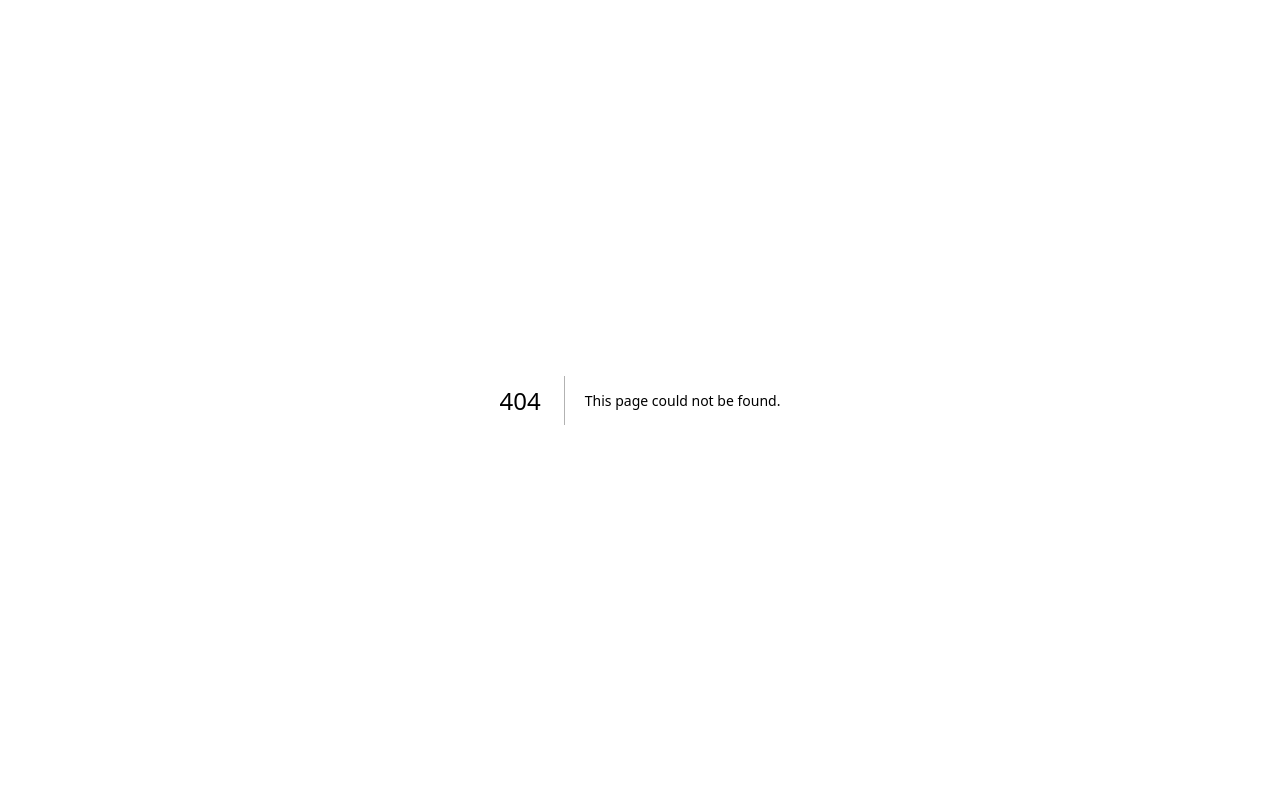
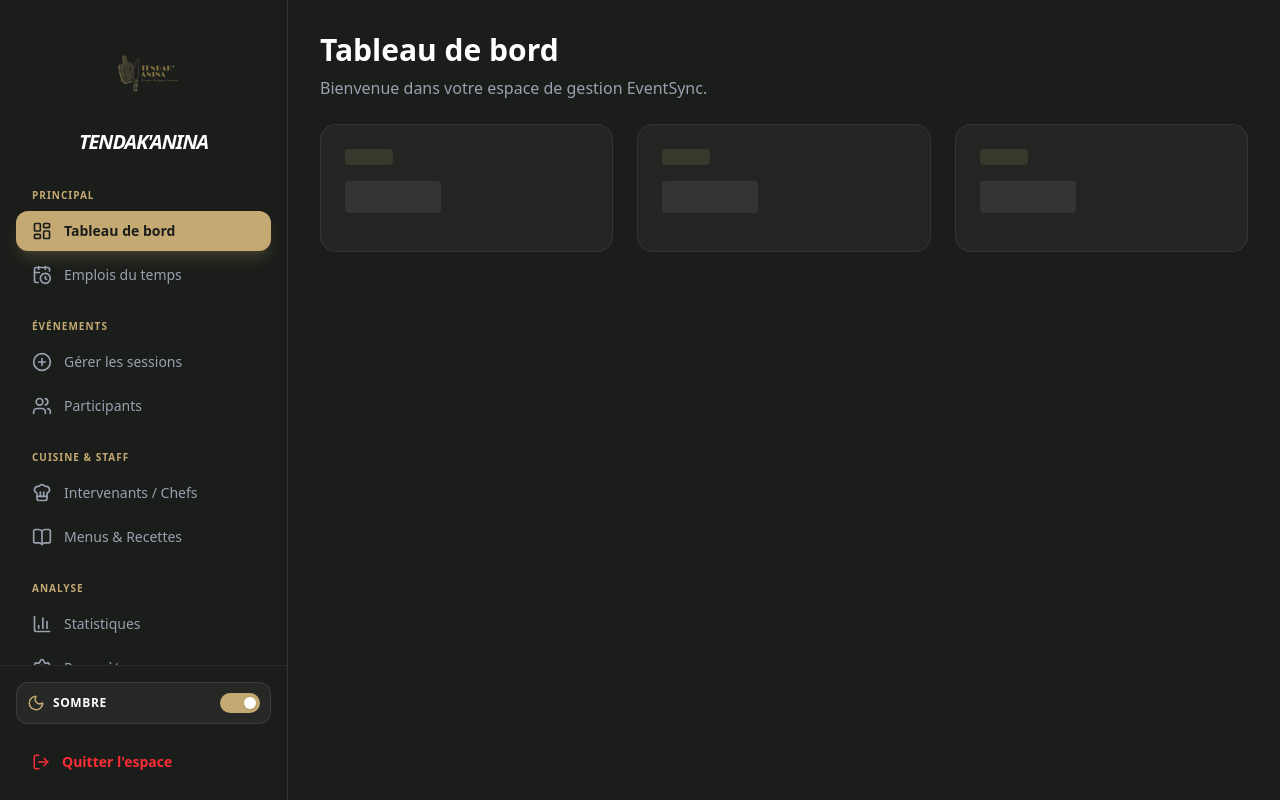
Before and after one commit to EventSync-Clown/eventsync-admin, a Next.js app in the folder frontend/: page /user in a window 1280 px wide. Before the commit this address had no page. Built offline with nearby package versions, Linux system fonts and the light colour scheme.

Commit message:
Feat: SideBar admin created

```diff
--- a/frontend/src/app/(auth)/components/adminCard.tsx
+++ b/frontend/src/app/(auth)/components/adminCard.tsx
@@ -2,6 +2,7 @@
 
 import React, { useState } from 'react';
 import { LayoutDashboard, ArrowRight, X, ShieldCheck, Hash } from 'lucide-react';
+import { useRouter } from 'next/navigation';
 
 interface AdminCardProps {
     isActive: boolean;
@@ -11,6 +12,15 @@ interface AdminCardProps {
 export default function AdminCard({ isActive, onToggle }: AdminCardProps) {
 
     const [matricule, setMatricule] = useState("");
+    const [password, setPassword] = useState("");
+    const router = useRouter();
+    const handleSubmit = async (e: React.FormEvent) => {
+        e.preventDefault();
+
+        if (matricule && password) {
+            router.push('/user');
+        }
+    };
 
     return (
         <div
@@ -58,8 +68,11 @@ export default function AdminCard({ isActive, onToggle }: AdminCardProps) {
                         </div>
                     </div>
 
-                    <form className="space-y-5" onClick={(e) => e.stopPropagation()}>
-
+                    <form
+                        className="space-y-5"
+                        onClick={(e) => e.stopPropagation()}
+                        onSubmit={handleSubmit}
+                    >
                         <div className="space-y-2">
                             <label className="text-sm font-semibold text-gray-300 ml-1 flex items-center gap-2">
                                 <Hash size={14} className="text-[#c4a973]" />
@@ -79,6 +92,8 @@ export default function AdminCard({ isActive, onToggle }: AdminCardProps) {
                             <label className="text-sm font-semibold text-gray-300 ml-1">Mot de passe</label>
                             <input
                                 type="password"
+                                value={password}
+                                onChange={(e) => setPassword(e.target.value)}
                                 placeholder="••••••••"
                                 className="w-full px-5 py-4 rounded-2xl border border-white/10 focus:outline-none focus:border-[#c4a973] transition-all bg-white/5 text-white placeholder:text-gray-600"
                                 required
--- /dev/null
+++ b/frontend/src/app/(dashboard)/components/sideBar.tsx
@@ -0,0 +1,111 @@
+"use client";
+
+import React, { useState } from 'react';
+import Link from 'next/link';
+import Image from 'next/image';
+import { usePathname } from 'next/navigation';
+import {
+    LayoutDashboard, CalendarClock, Users, Settings, LogOut,
+    PlusCircle, BarChart3, Sun, Moon, ChefHat, BookOpen
+} from 'lucide-react';
+
+const menuItems = [
+    { group: "Principal", items: [
+        { name: 'Tableau de bord', icon: LayoutDashboard, href: '/user' },
+        { name: 'Emplois du temps', icon: CalendarClock, href: '/user/schedule' },
+    ]},
+    { group: "Événements", items: [
+        { name: 'Gérer les sessions', icon: PlusCircle, href: '/user/manage-events' },
+        { name: 'Participants', icon: Users, href: '/user/participants' },
+    ]},
+    { group: "Cuisine & Staff", items: [
+        { name: 'Intervenants / Chefs', icon: ChefHat, href: '/user/chefs' },
+        { name: 'Menus & Recettes', icon: BookOpen, href: '/user/menus' },
+    ]},
+    { group: "Analyse", items: [
+        { name: 'Statistiques', icon: BarChart3, href: '/user/stats' },
+        { name: 'Paramètres', icon: Settings, href: '/user/settings' },
+    ]}
+];
+
+export default function SideBar() {
+    const pathname = usePathname();
+    const [isDarkMode, setIsDarkMode] = useState(true);
+
+    return (
+        <aside className={`w-72 h-full flex flex-col transition-colors duration-300 border-r ${
+            isDarkMode ? 'bg-[#1a1d1a] border-white/10' : 'bg-white border-gray-200'
+        }`}>
+            {/* Section Logo Tendak'Anina */}
+            <div className="p-8">
+                <div className="flex flex-col items-center gap-4">
+                    <div className="relative w-20 h-20">
+                        {/* Utilisation du logo présent dans /public */}
+                        <Image
+                            src="/Tendak_anina_logo-removebg-preview.png"
+                            alt="Logo Tendak'Anina"
+                            fill
+                            className={`object-contain transition-all ${!isDarkMode ? 'brightness-0' : ''}`}
+                        />
+                    </div>
+                    <h1 className={`text-xl font-black uppercase italic tracking-tighter text-center ${
+                        isDarkMode ? 'text-white' : 'text-[#1a1d1a]'
+                    }`}>
+                        Tendak'Anina
+                    </h1>
+                </div>
+            </div>
+
+            {/* Navigation avec scroll bar personnalisée */}
+            <nav className="flex-1 px-4 space-y-6 overflow-y-auto">
+                {menuItems.map((group) => (
+                    <div key={group.group}>
+                        <p className="px-4 text-[10px] uppercase tracking-widest text-[#c4a973] font-bold mb-2">
+                            {group.group}
+                        </p>
+                        {group.items.map((item) => {
+                            const isActive = pathname === item.href;
+                            return (
+                                <Link key={item.name} href={item.href} className={`
+                                    flex items-center gap-3 px-4 py-2.5 rounded-xl transition-all mb-1
+                                    ${isActive
+                                        ? 'bg-[#c4a973] text-[#1a1d1a] font-bold shadow-lg shadow-[#c4a973]/20'
+                                        : isDarkMode ? 'text-gray-400 hover:bg-white/5 hover:text-white' : 'text-gray-600 hover:bg-gray-100'
+                                    }
+                                `}>
+                                    <item.icon size={20} />
+                                    <span className="text-sm">{item.name}</span>
+                                </Link>
+                            );
+                        })}
+                    </div>
+                ))}
+            </nav>
+
+            {/* Footer : Sélecteur de Thème & Déconnexion */}
+            <div className={`p-4 border-t ${isDarkMode ? 'border-white/5' : 'border-gray-100'}`}>
+                <button
+                    onClick={() => setIsDarkMode(!isDarkMode)}
+                    className={`flex items-center justify-between w-full p-2.5 mb-4 rounded-xl border transition-all ${
+                        isDarkMode ? 'bg-white/5 border-white/10 text-white' : 'bg-gray-50 border-gray-200 text-gray-800'
+                    }`}
+                >
+                    <div className="flex items-center gap-2">
+                        {isDarkMode ? <Moon size={18} className="text-[#c4a973]" /> : <Sun size={18} className="text-[#c4a973]" />}
+                        <span className="text-xs font-bold uppercase tracking-wider">
+                            {isDarkMode ? 'Sombre' : 'Clair'}
+                        </span>
+                    </div>
+                    <div className={`w-10 h-5 rounded-full relative transition-colors ${isDarkMode ? 'bg-[#c4a973]' : 'bg-gray-300'}`}>
+                        <div className={`absolute top-1 w-3 h-3 rounded-full bg-white shadow-sm transition-all ${isDarkMode ? 'right-1' : 'left-1'}`}></div>
+                    </div>
+                </button>
+
+                <Link href="/roleSelection" className="flex items-center gap-3 px-4 py-3 rounded-xl text-red-500 hover:bg-red-500/10 transition-all font-bold text-sm">
+                    <LogOut size={18} />
+                    <span>Quitter l'espace</span>
+                </Link>
+            </div>
+        </aside>
+    );
+}
--- /dev/null
+++ b/frontend/src/app/(dashboard)/layout.tsx
@@ -0,0 +1,19 @@
+import SideBar from "./components/sideBar";
+
+export default function DashboardLayout({
+  children,
+}: {
+  children: React.ReactNode;
+}) {
+  return (
+    <div className="flex h-screen bg-[#1a1d1a]">
+      {/* Sidebar fixe à gauche */}
+      <SideBar />
+
+      {/* Zone de contenu qui défile si besoin */}
+      <main className="flex-1 overflow-y-auto p-8 text-white">
+        {children}
+      </main>
+    </div>
+  );
+}
--- /dev/null
+++ b/frontend/src/app/(dashboard)/user/page.tsx
@@ -0,0 +1,20 @@
+export default function AdminDashboard() {
+  return (
+    <div className="space-y-6">
+      <div className="flex flex-col gap-2">
+        <h1 className="text-3xl font-bold text-white">Tableau de bord</h1>
+        <p className="text-gray-400">Bienvenue dans votre espace de gestion EventSync.</p>
+      </div>
+
+      {/* Cartes de test pour l'affichage */}
+      <div className="grid grid-cols-1 md:grid-cols-3 gap-6">
+        {[1, 2, 3].map((i) => (
+          <div key={i} className="p-6 rounded-2xl bg-white/5 border border-white/10 h-32 animate-pulse">
+            <div className="w-12 h-4 bg-[#c4a973]/20 rounded mb-4"></div>
+            <div className="w-24 h-8 bg-white/10 rounded"></div>
+          </div>
+        ))}
+      </div>
+    </div>
+  );
+}
```
